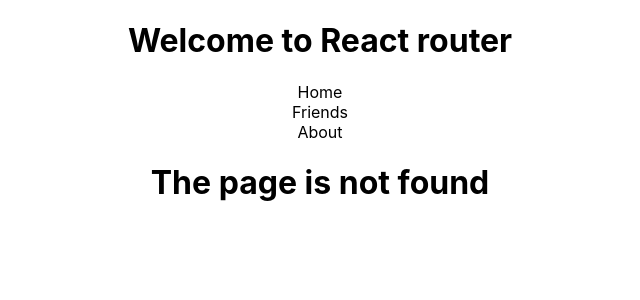
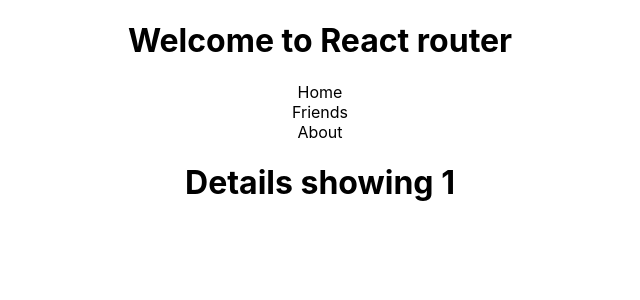
Before and after one commit to adir-jscode/react-router, a React (Create React App) app: page /friend/1 in a window 1280 px wide. Before the commit this address had no page. Shown: the top 300 px of the page, without its empty margins (320-960 px from the left). Built offline with nearby package versions, Linux system fonts and the light colour scheme.

Commit message:
useParams

```diff
--- a/src/App.js
+++ b/src/App.js
@@ -6,6 +6,7 @@
 import About from './Components/About/About';
 import NotFound from './Components/NotFound/NotFound';
 import Header from './Components/Header/Header';
+import FriendDetails from './Components/FriendDetails/FriendDetails';
 
 function App() {
   return (
@@ -14,6 +15,7 @@
       <Routes>
         <Route path="/" element={<Home></Home>} ></Route>
         <Route path="/friends" element={<Friends></Friends>}></Route>
+        <Route path="/friend/:friendId" element={<FriendDetails/>}></Route>
         <Route path="/about" element={<About></About>}></Route>
         <Route path="*" element={<NotFound></NotFound>}></Route>
       </Routes>
--- a/src/Components/Friend/Friend.js
+++ b/src/Components/Friend/Friend.js
@@ -1,18 +1,20 @@
 import React from 'react';
-import { useNavigate } from 'react-router-dom';
+import { Link, useNavigate } from 'react-router-dom';
 
 const Friend = (props) => {
     const { username, name, id } = props.friend;
     const navigate = useNavigate();
 
     const showFriendDetail = () => {
-        const path = `/friends/${id}`;
+        const path = `/friend/${id}`;
         navigate(path);
     }
     return (
         <div>
             <h1>{name}</h1>
             <button onClick={showFriendDetail} >{username}:{id}</button>
+            <br />
+            <Link to={"/friend/"+id}>Detail</Link>
         </div>
     );
 };
--- /dev/null
+++ b/src/Components/FriendDetails/FriendDetails.js
@@ -0,0 +1,13 @@
+import React from 'react';
+import { useParams } from 'react-router-dom';
+
+const FriendDetails = () => {
+    const params = useParams();
+    return (
+        <div>
+            <h1>Details showing { params.friendId}</h1>
+        </div>
+    );
+};
+
+export default FriendDetails;
```
